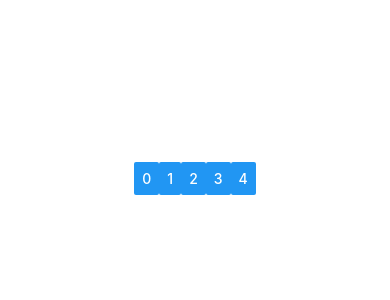
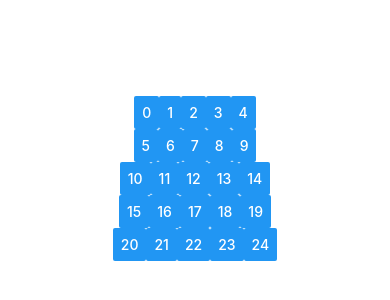
Before and after one commit to seanskggo72/tic-tac-toe-app, a React Native app in the folder game_dev/: screen / in a window 390 px wide. Shown: the part 244-544 px from the top of the page. Built offline with nearby package versions, Linux system fonts and the light colour scheme.

Commit message:
file handling and layout changes + 2D array function complete

```diff
--- a/game_dev/App.js
+++ b/game_dev/App.js
@@ -1,36 +1,6 @@
 import React, { useState } from 'react';
-import { Text, View, Button } from 'react-native';
-import styles from './Style.js';
-
-// Create 2D Object with specified length
-const createGrid = (length) => {
-  let state = {}, counter = 0;
-  for (let i = 0; i < length; i++) {
-    let temp = [];
-    for (let j = 0; j < length; j++) {
-      temp.push({ key: counter, state: 0 });
-      counter++;
-    }
-    eval(`state.row${i} = temp`);
-  }
-  return state;
-}
-
-// Return 2D grid of buttons
-const makeGrid = (length) => {
-  let state = createGrid(length);
-  return (
-    <View style={styles.container}>
-      {state.row0.map(element => {
-        return (
-          <View key={`${element.key}`}>
-            <Button title={`${element.key}`} />
-          </View>
-        )
-      })}
-    </View>
-  )
-}
+import { Text, View, StyleSheet, Button } from 'react-native';
+import makeGrid from './Grid';
 
 // Rendering
 export default function App() {
--- /dev/null
+++ b/game_dev/Grid.js
@@ -0,0 +1,78 @@
+/////////////////////////////////////////////////////////////////////////////////
+// Grid.js
+// Dynamcially creates 2D grid for gameplay
+/////////////////////////////////////////////////////////////////////////////////
+
+/////////////////////////////////////////////////////////////////////////////////
+// Imports
+/////////////////////////////////////////////////////////////////////////////////
+
+import React from 'react';
+import { View, StyleSheet, Button } from 'react-native';
+
+/////////////////////////////////////////////////////////////////////////////////
+// Functions
+/////////////////////////////////////////////////////////////////////////////////
+
+// Create 2D Object with specified length
+const createGrid = (length) => {
+  let state = [], counter = 0;
+  for (let i = 0; i < length; i++) {
+    let temp = [];
+    for (let j = 0; j < length; j++) {
+      temp.push({ key: counter, state: 0 });
+      counter++;
+    }
+    state.push(temp);
+  }
+  return state;
+}
+
+// Return 2D grid of buttons
+const makeGrid = (length) => {
+  let state = createGrid(length);
+  return (
+    <View style={styles.col_container}>
+      {state.map(arr => {
+        return (
+          <View style={styles.row_container}>
+            {arr.map(element => {
+              return (
+                <View key={`${element.key}`}>
+                  <Button title={`${element.key}`} />
+                </View>
+              )
+            })}
+          </View>
+        )
+      })}
+    </View>
+  )
+}
+
+/////////////////////////////////////////////////////////////////////////////////
+// Style
+/////////////////////////////////////////////////////////////////////////////////
+
+const styles = StyleSheet.create({
+  col_container: {
+    flex: 1,
+    backgroundColor: '#fff',
+    alignItems: 'center',
+    justifyContent: 'center',
+    flexDirection: 'column',
+  },
+  row_container: {
+    backgroundColor: '#fff',
+    alignItems: 'center',
+    justifyContent: 'center',
+    flexDirection: 'row'
+  },
+});
+
+/////////////////////////////////////////////////////////////////////////////////
+// Exports
+/////////////////////////////////////////////////////////////////////////////////
+
+// Export grid creator function
+export default makeGrid;
--- a/game_dev/Style.js
+++ /dev/null
@@ -1,13 +0,0 @@
-import { StyleSheet } from 'react-native';
-
-const styles = StyleSheet.create({
-  container: {
-    flex: 1,
-    backgroundColor: '#fff',
-    alignItems: 'center',
-    justifyContent: 'center',
-    flexDirection: 'row'
-  },
-});
-
-export default styles;
```
